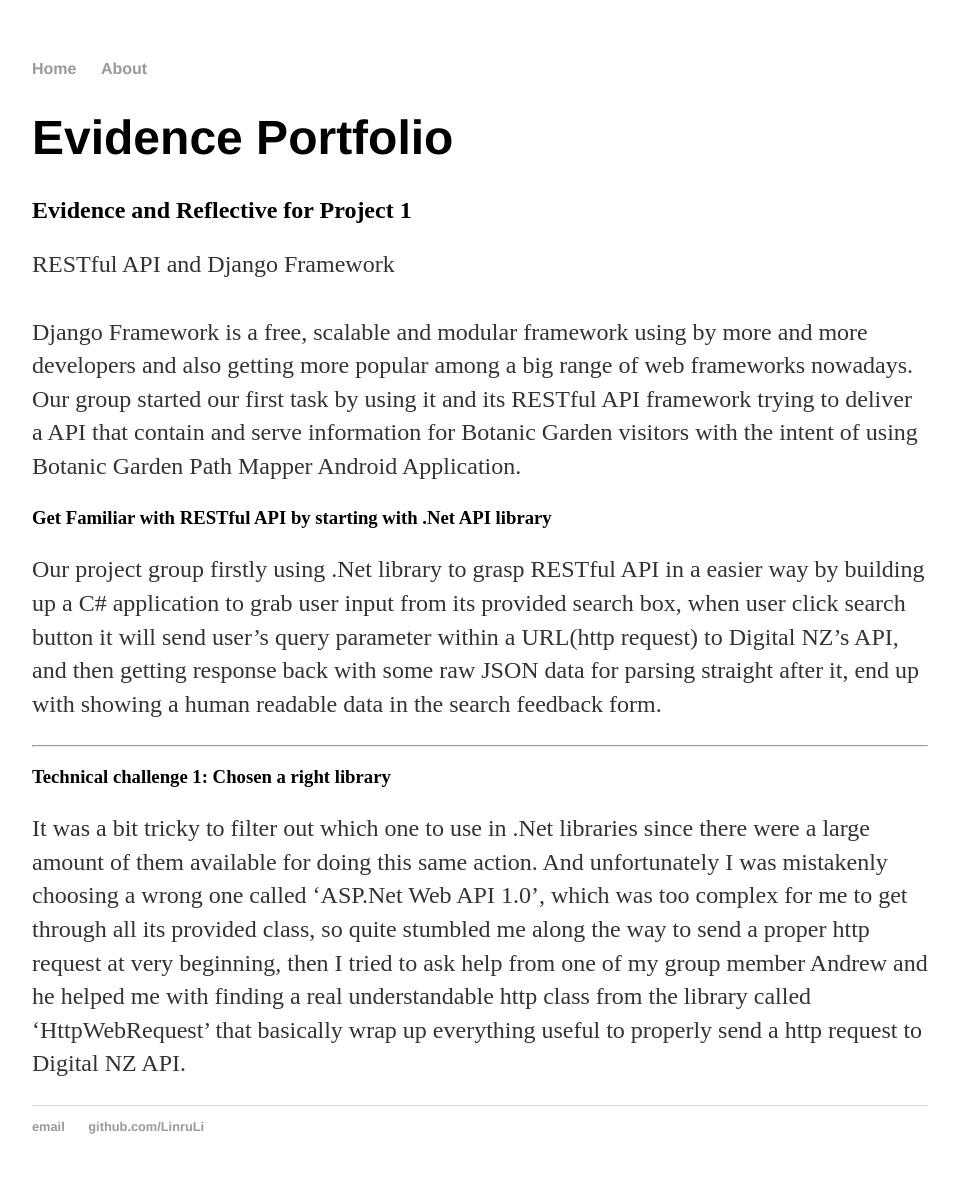
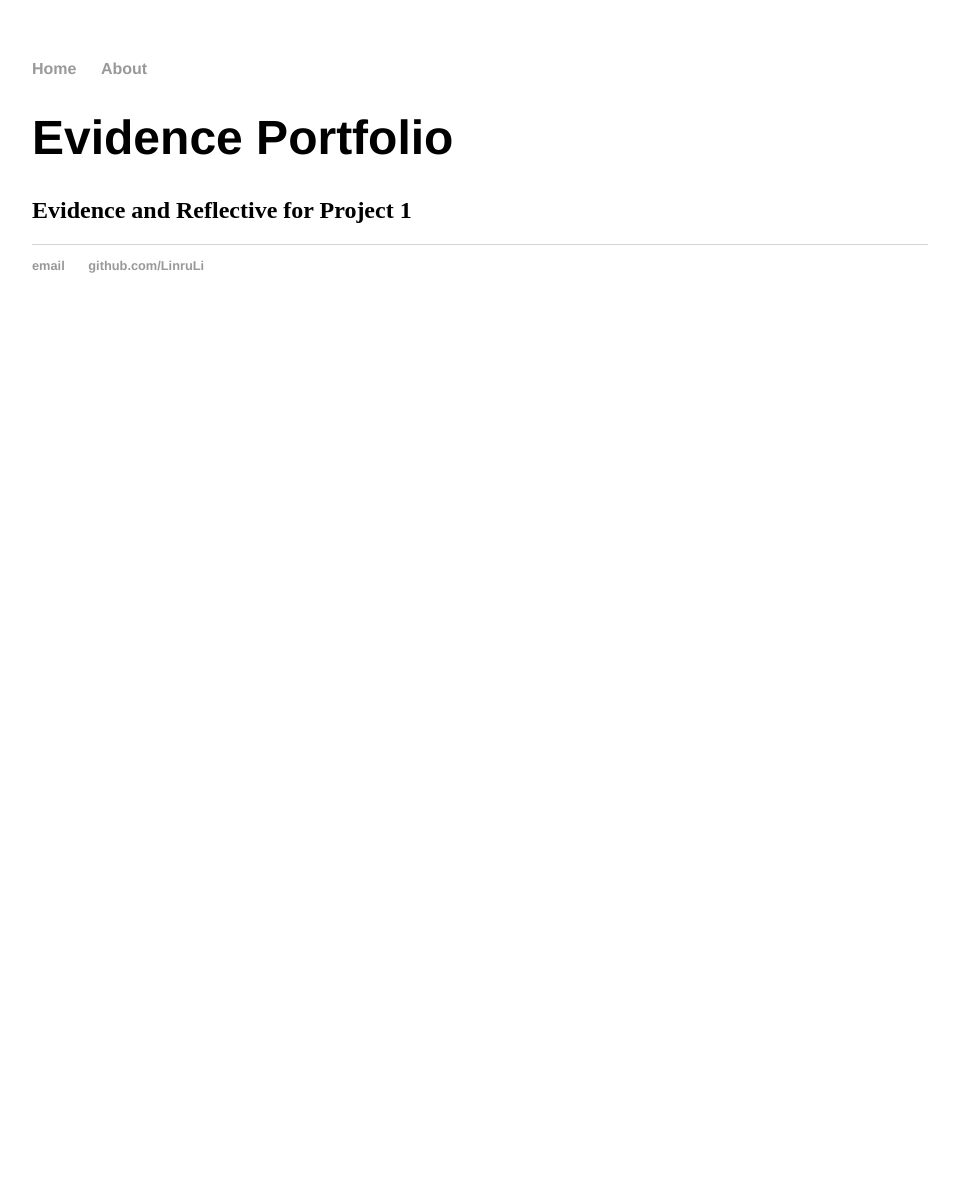
Before and after one commit to LinruLi/LinruLi.github.io, a Jekyll site: the page built from index.html, in a window 1280 px wide. Shown: the whole page, without its empty margins (160-1118 px from the left). Built offline with Jekyll 4.4.1, drawn with Linux system fonts in a browser that asks for light colours; after the commit the page ends 900 px from its top, so only the background shows below that.

Commit message:
Update index.html

```diff
--- a/index.html
+++ b/index.html
@@ -6,17 +6,6 @@ title: Victor'S Evidence Portfolio
 	<h1>Evidence Portfolio</h1>
 	<h2>Evidence and Reflective for Project 1</h2>
 
-	<p>RESTful API and Django Framework<br />
-	<br />
-	Django Framework is a free, scalable and modular framework using by more and more developers and also getting more popular among a big range of web frameworks nowadays. Our group started our first task by using it and its RESTful API framework trying to deliver a API that contain and serve information for Botanic Garden visitors with the intent of using Botanic Garden Path Mapper Android Application.
-	</p>
 
-	<h3>Get Familiar with RESTful API by starting with .Net API library</h3>
-	<p>Our project group firstly using .Net library to grasp RESTful API in a easier way by building up a C# application to grab user input from its provided search box, when user click search button it will send user’s query parameter within a URL(http request) to Digital NZ’s API, and then getting response back with some raw JSON data for parsing straight after it, end up with showing a human readable data in the search feedback form.</p>
-
-	<hr>
-
-	<h3>Technical challenge 1: Chosen a right library</h3>
-	<p>It was a bit tricky to filter out which one to use in .Net libraries since there were a large amount of them available for doing this same action. And unfortunately I was mistakenly choosing a wrong one called ‘ASP.Net Web API 1.0’, which was too complex for me to get through all its provided class, so quite stumbled me along the way to send a proper http request at very beginning, then I tried to ask help from one of my group member Andrew and he helped me with finding a real understandable http class from the library called ‘HttpWebRequest’ that basically wrap up everything useful to properly send a http request to Digital NZ API. </p>
 
 </div><!-- /.blurb -->
```
